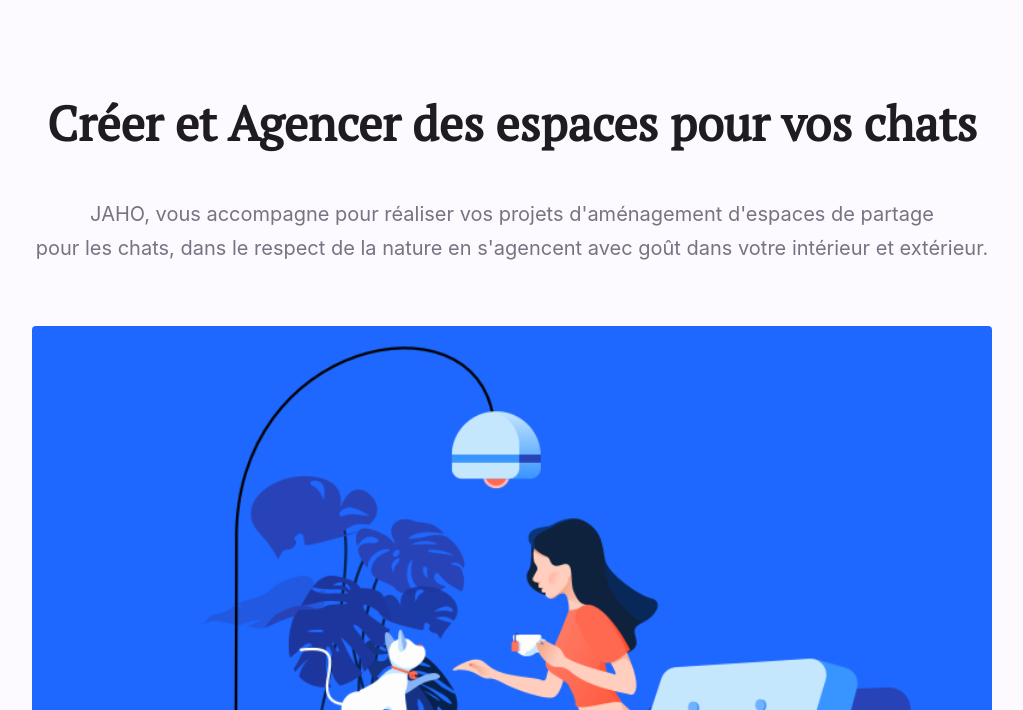
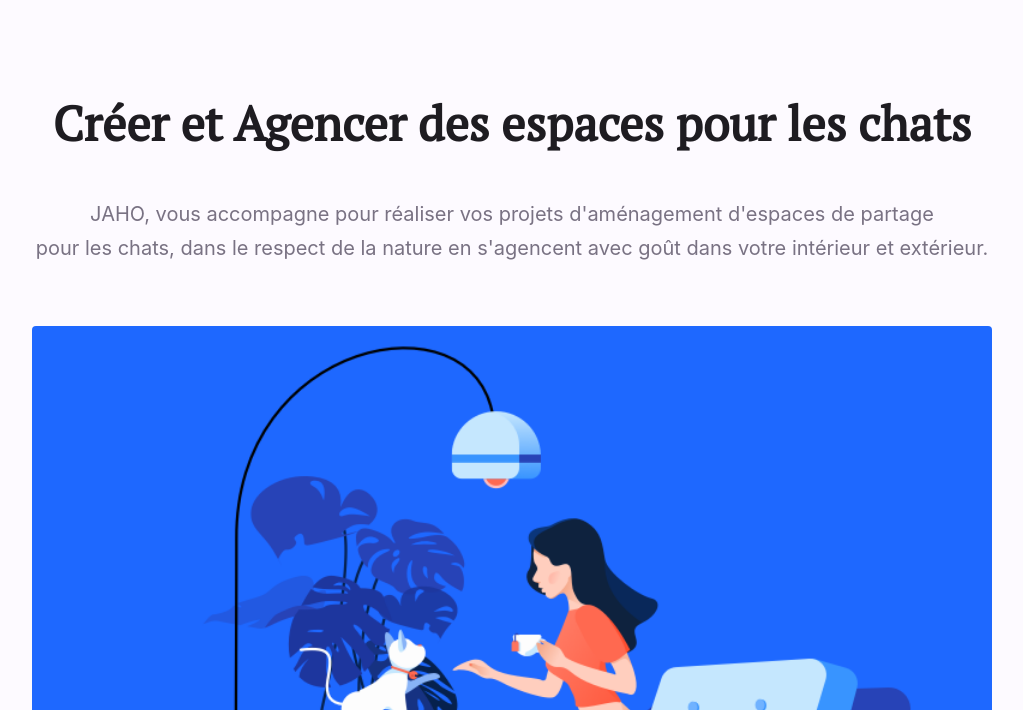
Before and after one commit to jaho-design/jaho-site, a Gatsby site: page / in a window 1280 px wide. Shown: the part 90-800 px from the top of the page, without its empty margins (128-1151 px from the left). Built offline with nearby package versions, Linux system fonts and the light colour scheme; Gatsby itself is replaced by a stand-in of ours.

Commit message:
fix title

```diff
--- a/src/pages/index.js
+++ b/src/pages/index.js
@@ -13,10 +13,10 @@ import cathJeanMarc from "../../static/images/catherine-jean-marc.png"
 
 const IndexPage = () => (
     <Layout>
-        <SEO title="Créer et Agencer des espaces pour vos chats"/>
+        <SEO title="Créer et Agencer des espaces pour les chats"/>
 
         <div className={"page-header home"}>
-            <h1>Créer et Agencer des espaces pour vos chats</h1>
+            <h1>Créer et Agencer des espaces pour les chats</h1>
             <p>JAHO, vous accompagne pour réaliser vos projets d'aménagement d'espaces de partage<br/> pour les chats, dans le respect de la nature en s'agencent avec goût dans votre intérieur et extérieur.</p>
             <div className={"container"}>
                     <GatsbyImage />
```
